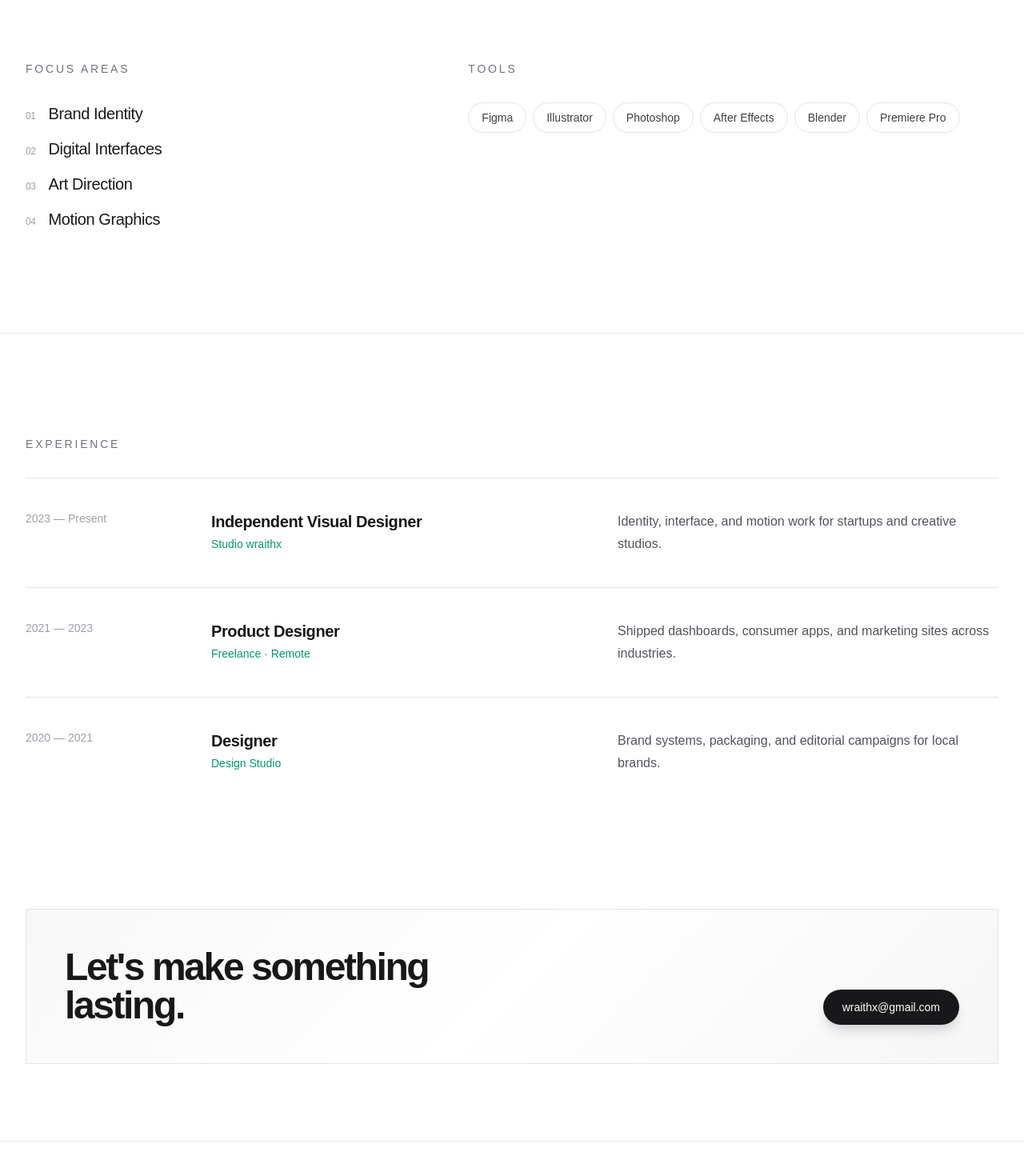
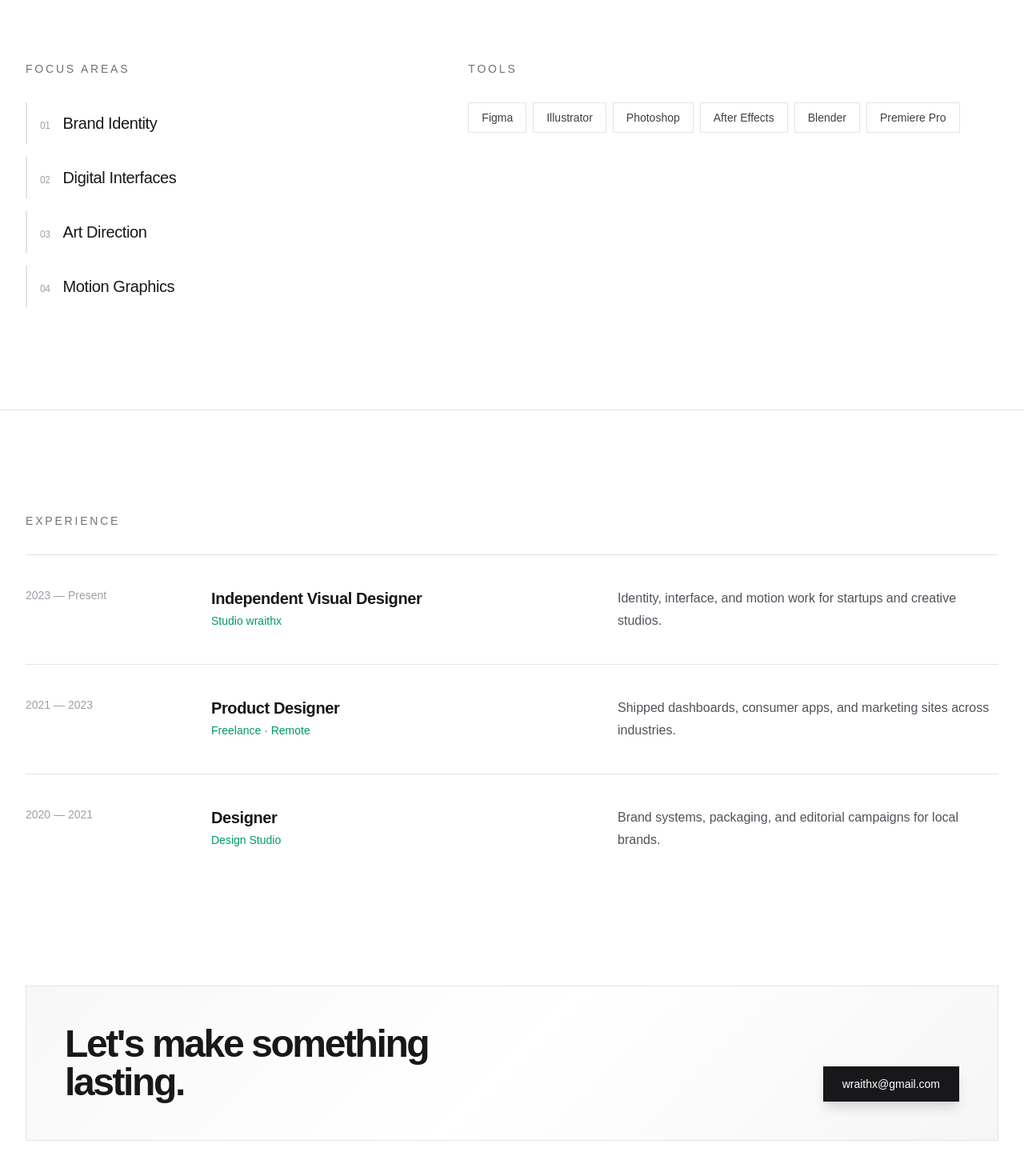
Before and after one commit to thesandeepstudio/wraythx, a Next.js app: page /about in a window 1280 px wide. Shown: the part 680-2150 px from the top of the page at 80% size. Built offline with nearby package versions, Linux system fonts and the light colour scheme; no server answers.

Commit message:
Add hover effects and sharp corners to About page elements

```diff
--- a/app/about/page.tsx
+++ b/app/about/page.tsx
@@ -98,12 +98,14 @@ export default function AboutPage() {
                   {focusAreas.map((area, index) => (
                     <li
                       key={area}
-                      className="flex items-baseline gap-4 text-xl font-medium tracking-[-0.02em] text-zinc-900"
+                      className="group flex cursor-default items-baseline gap-4 border-l-2 border-zinc-200 py-3 pl-4 text-xl font-medium tracking-[-0.02em] text-zinc-900 transition duration-300 hover:border-emerald-600 hover:bg-emerald-50 hover:pl-6"
                     >
-                      <span className="text-xs font-normal tabular-nums text-zinc-400">
+                      <span className="text-xs font-normal tabular-nums text-zinc-400 transition duration-300 group-hover:text-emerald-600">
                         0{index + 1}
                       </span>
-                      {area}
+                      <span className="transition duration-300 group-hover:translate-x-1">
+                        {area}
+                      </span>
                     </li>
                   ))}
                 </ul>
@@ -117,7 +119,7 @@ export default function AboutPage() {
                   {tools.map((tool) => (
                     <span
                       key={tool}
-                      className="rounded-full border border-zinc-200 bg-white px-4 py-2 text-sm text-zinc-700"
+                      className="border border-zinc-200 bg-white px-4 py-2 text-sm text-zinc-700 transition duration-300 hover:-translate-y-0.5 hover:border-emerald-600 hover:bg-emerald-50 hover:text-emerald-700"
                     >
                       {tool}
                     </span>
@@ -164,7 +166,7 @@ export default function AboutPage() {
               </h2>
               <Link
                 href="mailto:wraithx@gmail.com"
-                className="inline-flex w-fit rounded-full bg-zinc-900 px-6 py-3 text-sm font-medium text-white shadow-lg shadow-zinc-300 transition hover:-translate-y-0.5 hover:bg-zinc-700"
+                className="inline-flex w-fit bg-zinc-900 px-6 py-3 text-sm font-medium text-white shadow-lg shadow-zinc-300 transition hover:-translate-y-0.5 hover:bg-zinc-700"
               >
                 wraithx@gmail.com
               </Link>
```
